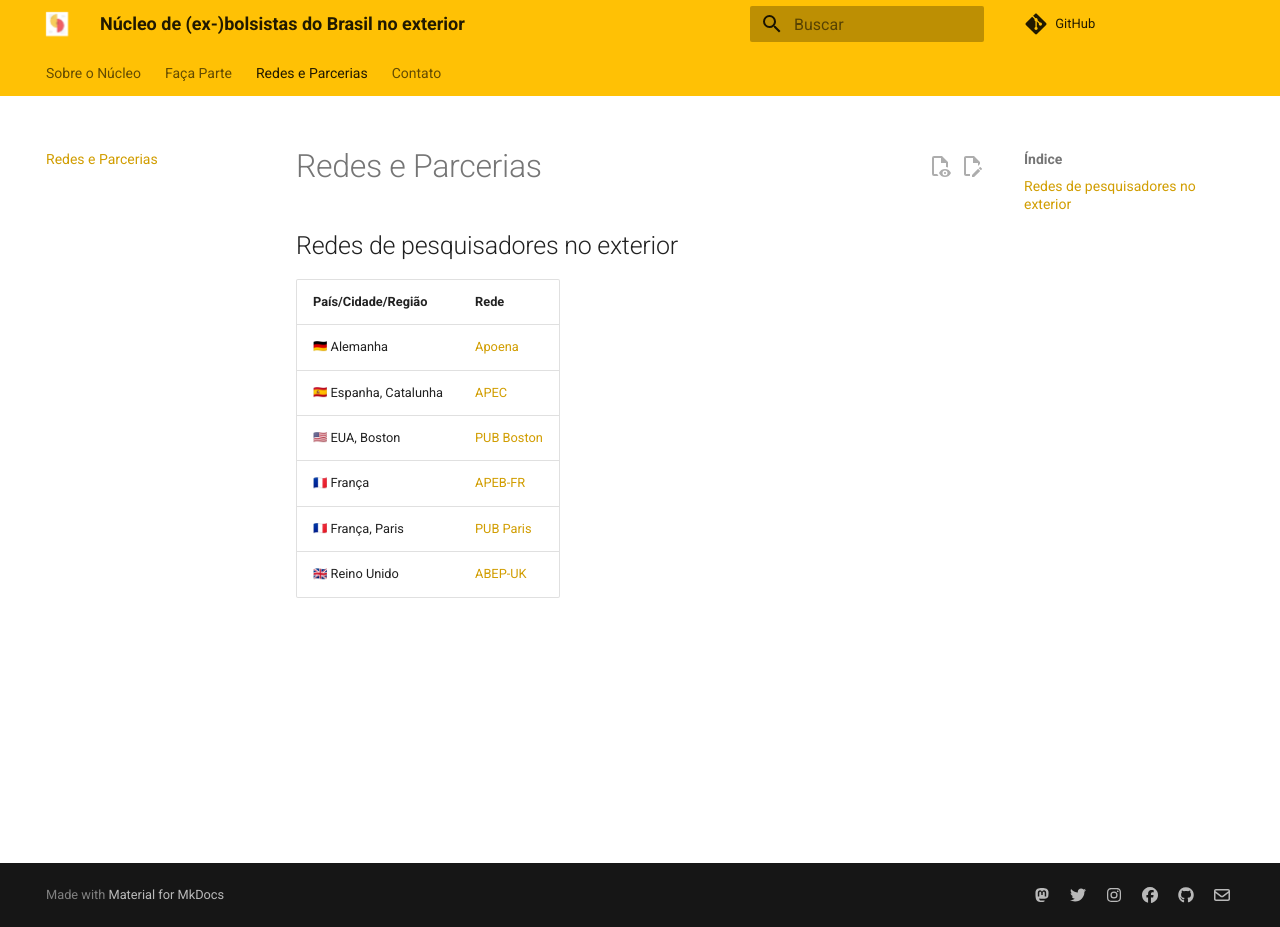
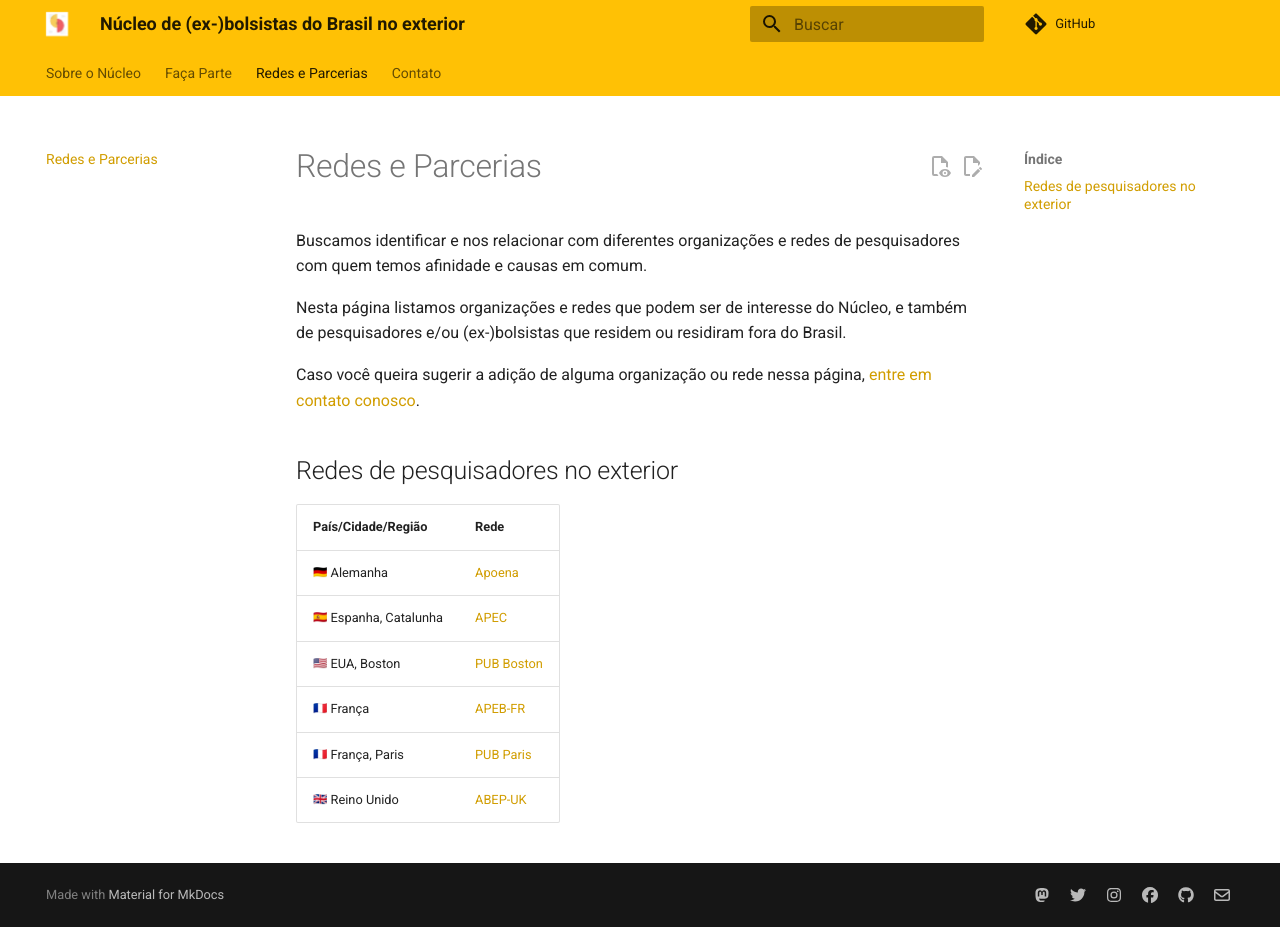
Before and after one commit to exbolsistas/exbolsistas.github.io, an MkDocs documentation site: the page built from docs/redes-e-parceiros.md, in a window 1280 px wide and 927 px high. Built offline with MkDocs 1.6.1 and Material for MkDocs 9.7.7, drawn with Linux system fonts in a browser that asks for light colours; emoji names are drawn with the system emoji font; comment, search, counter and statistics services are not loaded.

Commit message:
melhoria: Página de redes e parcerias

```diff
--- a/docs/redes-e-parceiros.md
+++ b/docs/redes-e-parceiros.md
@@ -1,4 +1,10 @@
 # Redes e Parcerias
+
+Buscamos identificar e nos relacionar com diferentes organizações e redes de pesquisadores com quem temos afinidade e causas em comum.
+
+Nesta página listamos organizações e redes que podem ser de interesse do Núcleo, e também de pesquisadores e/ou (ex-)bolsistas que residem ou residiram fora do Brasil.
+
+Caso você queira sugerir a adição de alguma organização ou rede nessa página, [entre em contato conosco](./SUPPORT.md).
 
 ## Redes de pesquisadores no exterior
 
```
